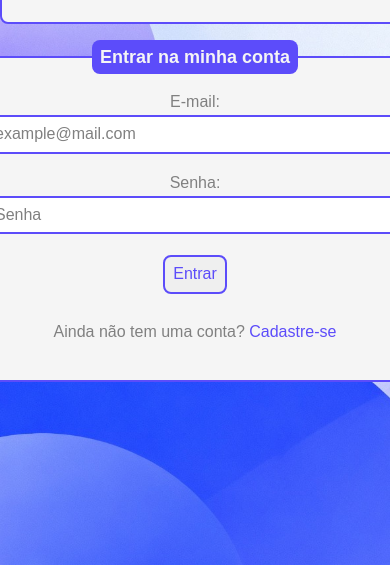
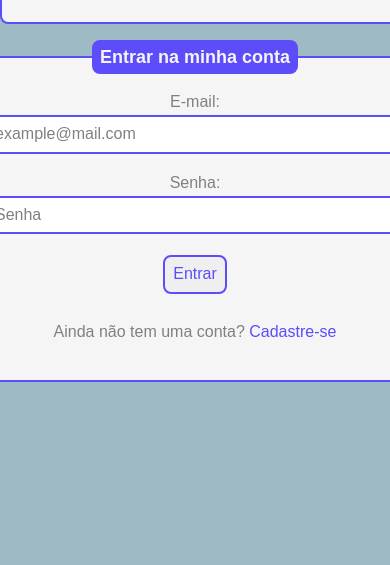
Before and after one commit to rafaelptu27/projetoFrontEndDinamico, a website: page index.html in a window 390 px wide. Shown: the part 279-844 px from the top of the page. Drawn offline with Linux system fonts and the light colour scheme.

Commit message:
remoção de imagem de fundo em dispositivos de menor tela

```diff
--- a/styles/index.css
+++ b/styles/index.css
@@ -102,3 +102,12 @@ a {
     text-decoration: none;
     color: #5C4CFA;
 }
+
+/* Telas com largura de 768px ou menos. */
+@media (max-width: 768px) {
+    body {
+        /*remove a imagem de fundo em dispositivos de tela menor, como celulares*/
+        background-image: none;
+        background-color: #9EBAC5;
+    }
+}
```
